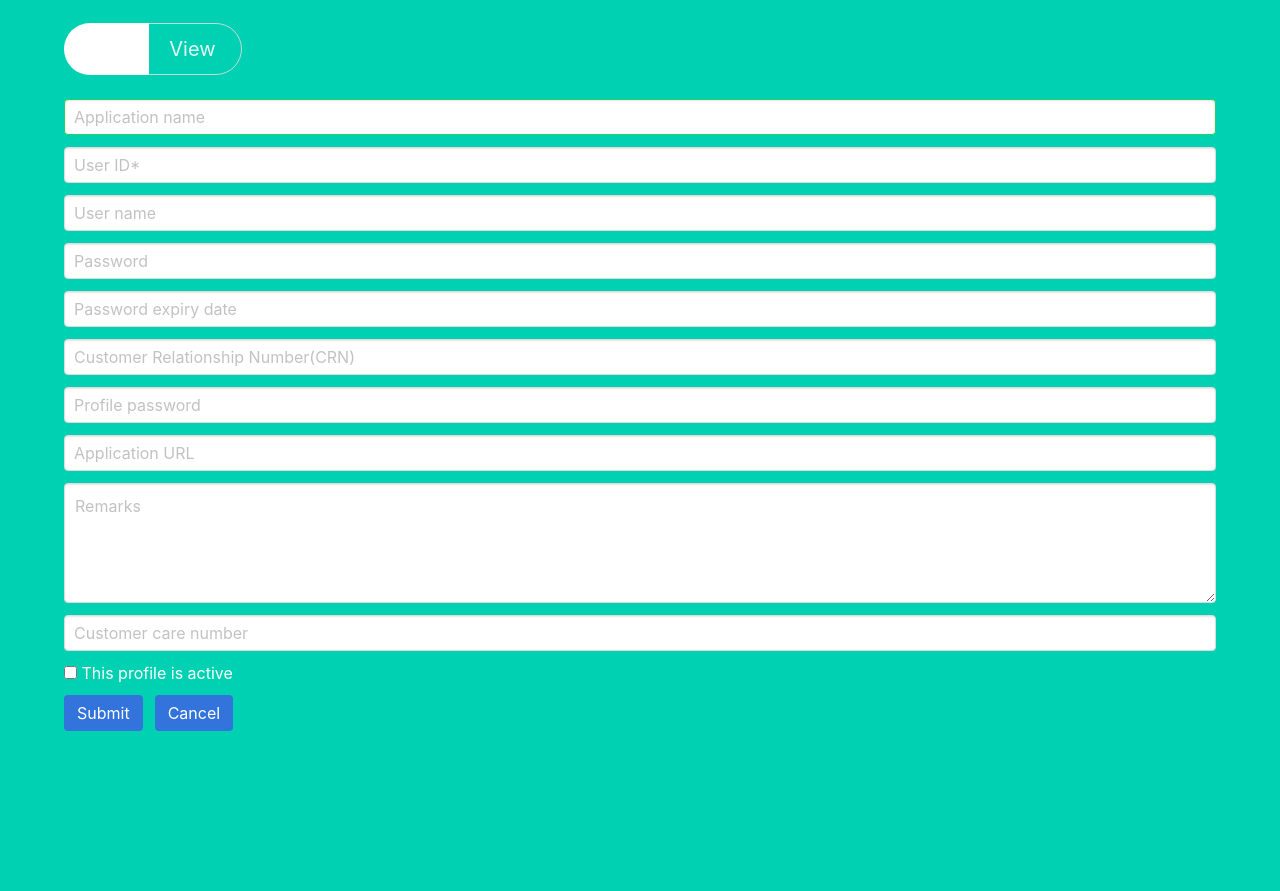
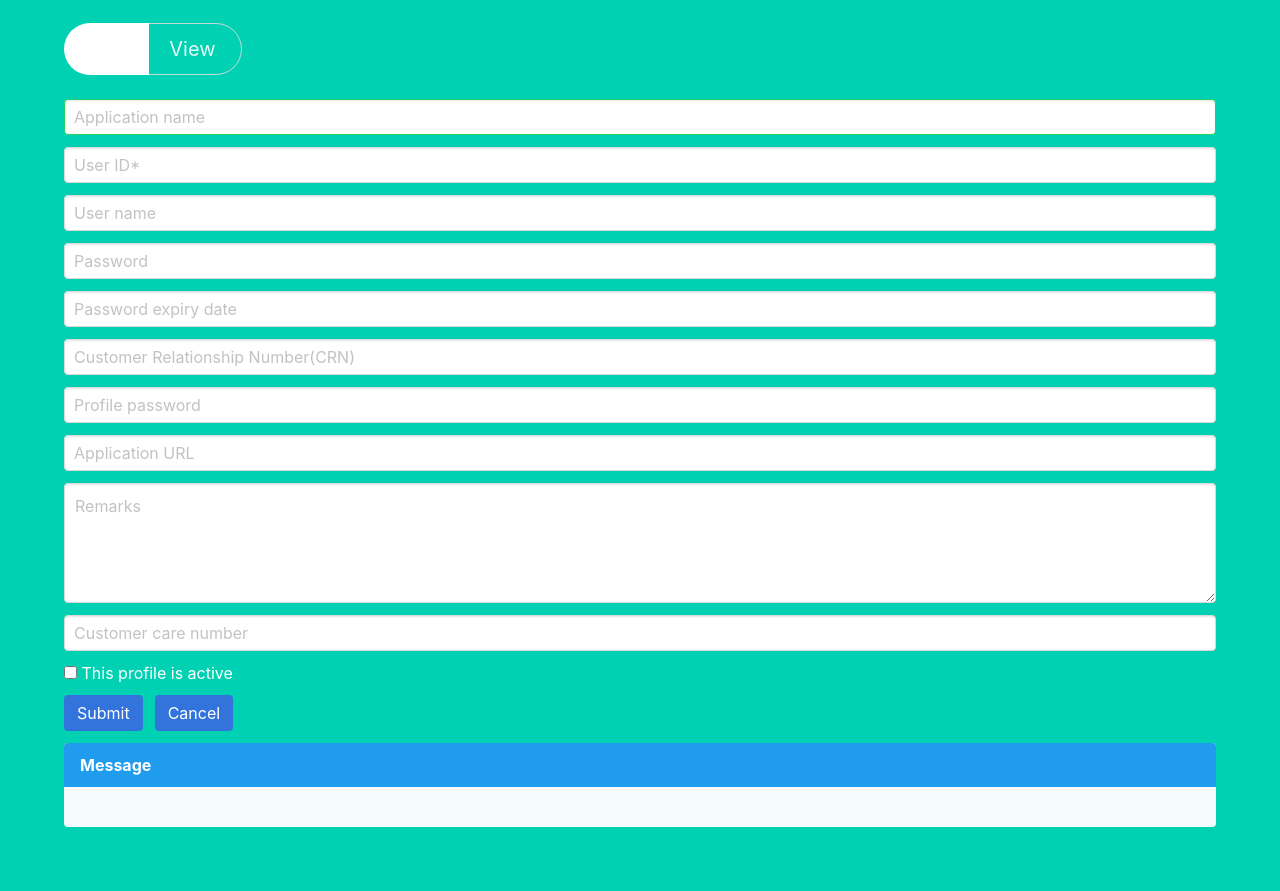
Before and after one commit to SrivigneshM/password_manager, a Python web app: template templates/profile.html in a window 1280 px wide. Shown: the part 137-1028 px from the top of the page. Before the commit the page ends 868 px from the top, so only its background shows below. Run offline with Jinja, Linux system fonts and the light colour scheme; the template is opened without the code that fills it, so the values that code supplies are empty.

Commit message:
nav menuitems fixed, add profile fixed, message box fixed

```diff
--- a/static/form_actions.js
+++ b/static/form_actions.js
@@ -60,6 +60,11 @@ function ajax_call(endpoint, method, action) {
 		$('#customercarenumber').val(obj.customer_care_number);
             } else if (action == "login") {
                 html_url('profile');
+	    } else if (action == "add") {
+		var output = "<p style='color:green';>" + data + "</p>"
+		var message = document.getElementById('showresults');
+		message.innerHTML = output;
+		message.focus();
 	    } else {
 		html_url('login');
 	    }
@@ -67,10 +72,9 @@ function ajax_call(endpoint, method, action) {
 	error: function (xhr, status) {
 	    var result = document.getElementById('showresults');
 	    result.classList.remove('is-hidden');
-	    result.classList.add('is-danger');
-	    var output = "<p>" + xhr.responseText + "</p>"
+	    var output = "<p style='color:red';>" + xhr.responseText + "</p>"
 	    result.innerHTML = output;
-	    document.getElementById('showresults').focus();
+	    result.focus();
 	},
 	complete: function (xhr, status) {
 	    //$('#showresults').slideDown('slow')
@@ -100,6 +104,7 @@ $('form').submit(function (event) {
 	action = "login"
     } else if(formID == "details_form") {
 	endpoint = app_base_url + "add_profile";
+	action = "add"
     } else if(formID == "edit_details_form") {
 	endpoint = app_base_url + "get_apps_list";
 	action = "load_drop_down"
--- a/templates/base.html
+++ b/templates/base.html
@@ -4,7 +4,7 @@
     <meta charset="utf-8">
     <meta http-equiv="X-UA-Compatible" content="IE=edge">
     <meta name="viewport" content="width=device-width, initial-scale=1">
-    <title>Flask Auth Example</title>
+    <title>SIMVAULT - Password Manager</title>
     <link rel="stylesheet" href="https://cdnjs.cloudflare.com/ajax/libs/bulma/0.7.2/css/bulma.min.css" />
     <script src="https://code.jquery.com/jquery-2.2.1.min.js"></script>
 </head>
@@ -20,18 +20,24 @@
                             <a href="javascript:html_url('');" class="navbar-item">
                                 Home
                             </a>
+			    {% if current_user.is_authenticated %}
                             <a href="javascript:html_url('profile');" class="navbar-item">
                                 Profile
                             </a>
+			    {% endif %}
+			    {% if not current_user.is_authenticated %}
                             <a href="javascript:html_url('login');" class="navbar-item">
                                 Login
                             </a>
                             <a href="javascript:html_url('signup');" class="navbar-item">
                                 Sign Up
                             </a>
+			    {% endif %}
+			    {% if current_user.is_authenticated %}
                             <a href="javascript:html_url('logout');" class="navbar-item">
                                 Logout
                             </a>
+			    {% endif %}
                         </div>
                     </div>
                 </div>
--- a/templates/login.html
+++ b/templates/login.html
@@ -5,7 +5,7 @@
     <h3 class="title">Login</h3>
     <div class="box">
         <form method="POST" action="" id="login_form">
-	    <div class="notification is-danger is-hidden" id="showresults"></div>
+	    <div class="notification is-hidden" id="showresults"></div>
             <div class="field">
                 <div class="control">
                     <input class="input is-large" type="text" name="name" placeholder="Your Username" autofocus="">
--- a/templates/profile.html
+++ b/templates/profile.html
@@ -93,6 +93,13 @@
   <div class="control">
     <button class="button is-link is-light" onclick="html_url('');">Cancel</button>
   </div>
+</div>
+
+<div class="message is-info" id="article">
+  <div class="message-header">
+    <p>Message</p>
+  </div>
+  <div class="message-body" id="showresults"> </div>
 </div>
 
 </form>
--- a/templates/signup.html
+++ b/templates/signup.html
@@ -5,7 +5,7 @@
   <h3 class="title">Sign Up</h3>
     <div class="box">
         <form method="POST" action="">
-	  <div class="notification is-danger is-hidden" id="showresults">
+	  <div class="notification is-hidden" id="showresults">
 	    abc
 	  </div>
             <div class="field">
```
Also changed, not shown: src/views/profile.py (+4 -7 lines).
